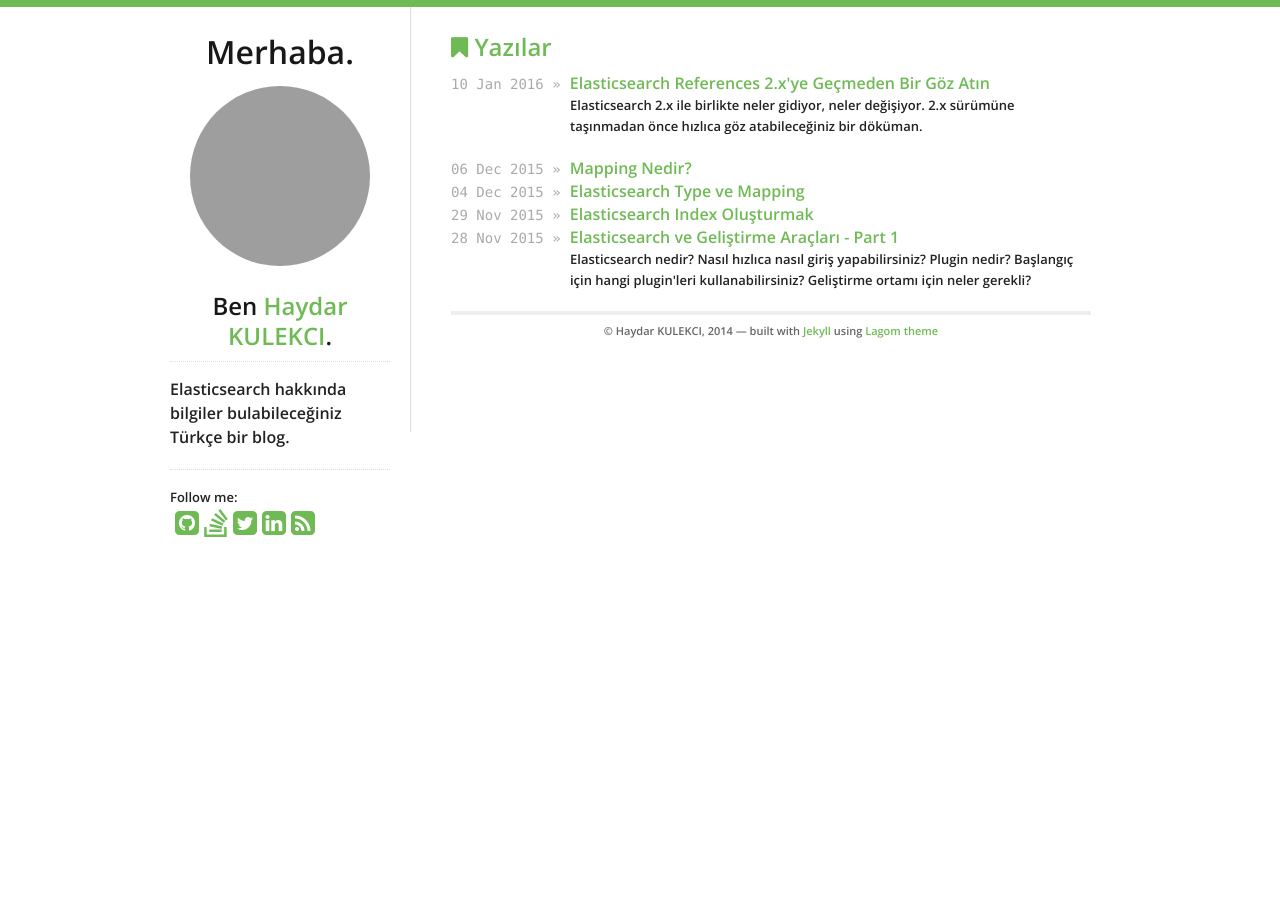
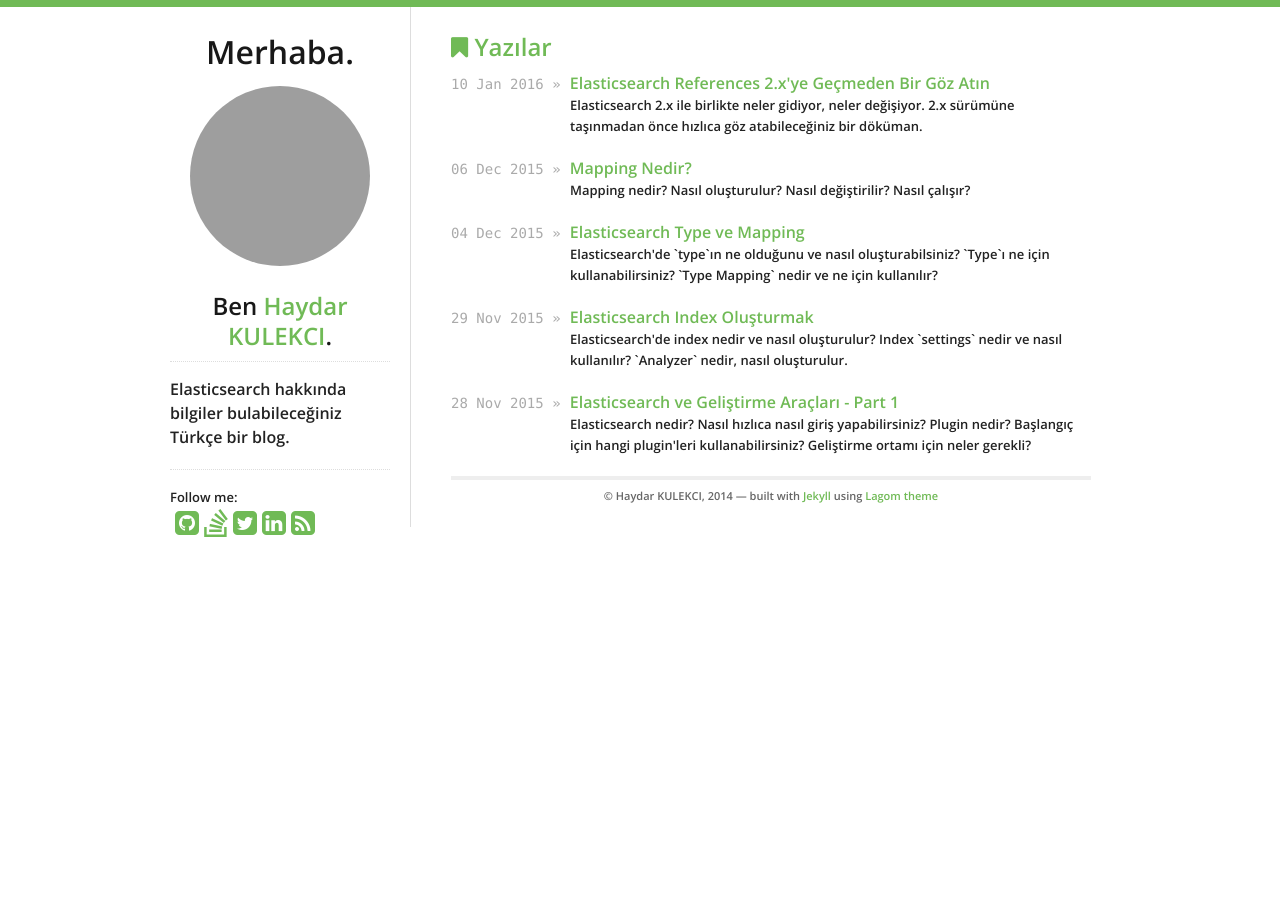
Before and after one commit to hkulekci/elasticsearch, a Jekyll site: the page built from index.html, in a window 1280 px wide. Built offline with Jekyll 4.4.1, drawn with Linux system fonts in a browser that asks for light colours; nearby versions of some CDN libraries; Markdown is read by kramdown in place of the engine named in the settings; grey boxes are pictures that could not be loaded.

Commit message:
özetler eklendi

```diff
--- a/_posts/2015-11-29-elasticsearch-index-olusturmak.md
+++ b/_posts/2015-11-29-elasticsearch-index-olusturmak.md
@@ -3,6 +3,7 @@ layout: post
 title: Elasticsearch Index Oluşturmak
 categories:
 - blog
+summary: Elasticsearch'de index nedir ve nasıl oluşturulur? Index `settings` nedir ve nasıl kullanılır? `Analyzer` nedir, nasıl oluşturulur.
 ---
 
 Elasticsearch arama motoru hakkında bir önceki yazımda kullanabileceğiniz
--- a/_posts/2015-12-04-elasticsearch-type-and-mapping.md
+++ b/_posts/2015-12-04-elasticsearch-type-and-mapping.md
@@ -3,6 +3,7 @@ layout: post
 title: Elasticsearch Type ve Mapping
 categories:
 - blog
+summary: Elasticsearch'de `type`ın ne olduğunu ve nasıl oluşturabilsiniz? `Type`ı ne için kullanabilirsiniz? `Type Mapping` nedir ve ne için kullanılır?
 ---
 
 Elasticsearch'te `type` benzer dökümanlar sınıfıdır. Örneğin `users` adında bir index'iniz
--- a/_posts/2015-12-06-mapping-nedir.md
+++ b/_posts/2015-12-06-mapping-nedir.md
@@ -3,6 +3,7 @@ layout: post
 title: Mapping Nedir?
 categories:
 - blog
+summary: Mapping nedir? Nasıl oluşturulur? Nasıl değiştirilir? Nasıl çalışır?
 ---
 
 Bir önceki yazımda daha çok `Type` kavramından bahsetmiştim. `Mapping` hakkında da
```
